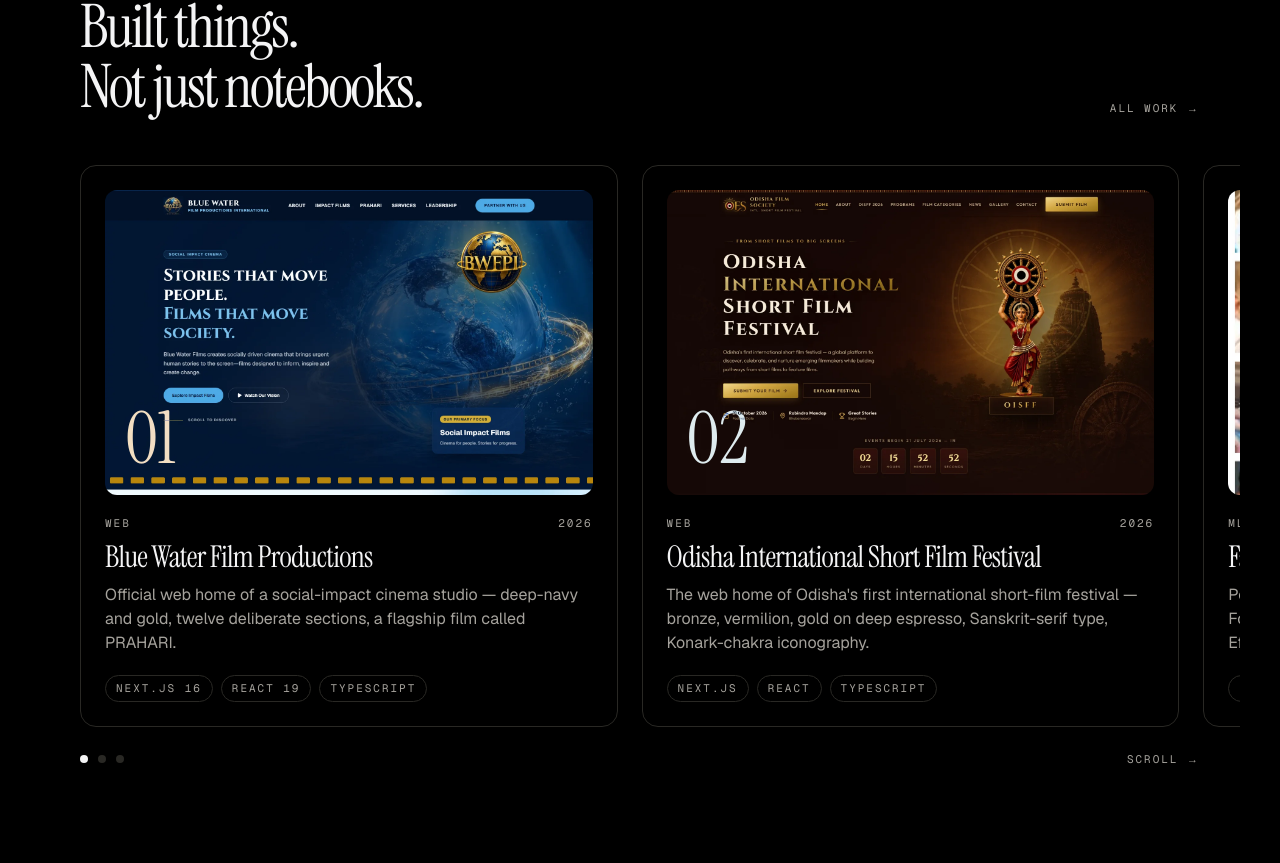
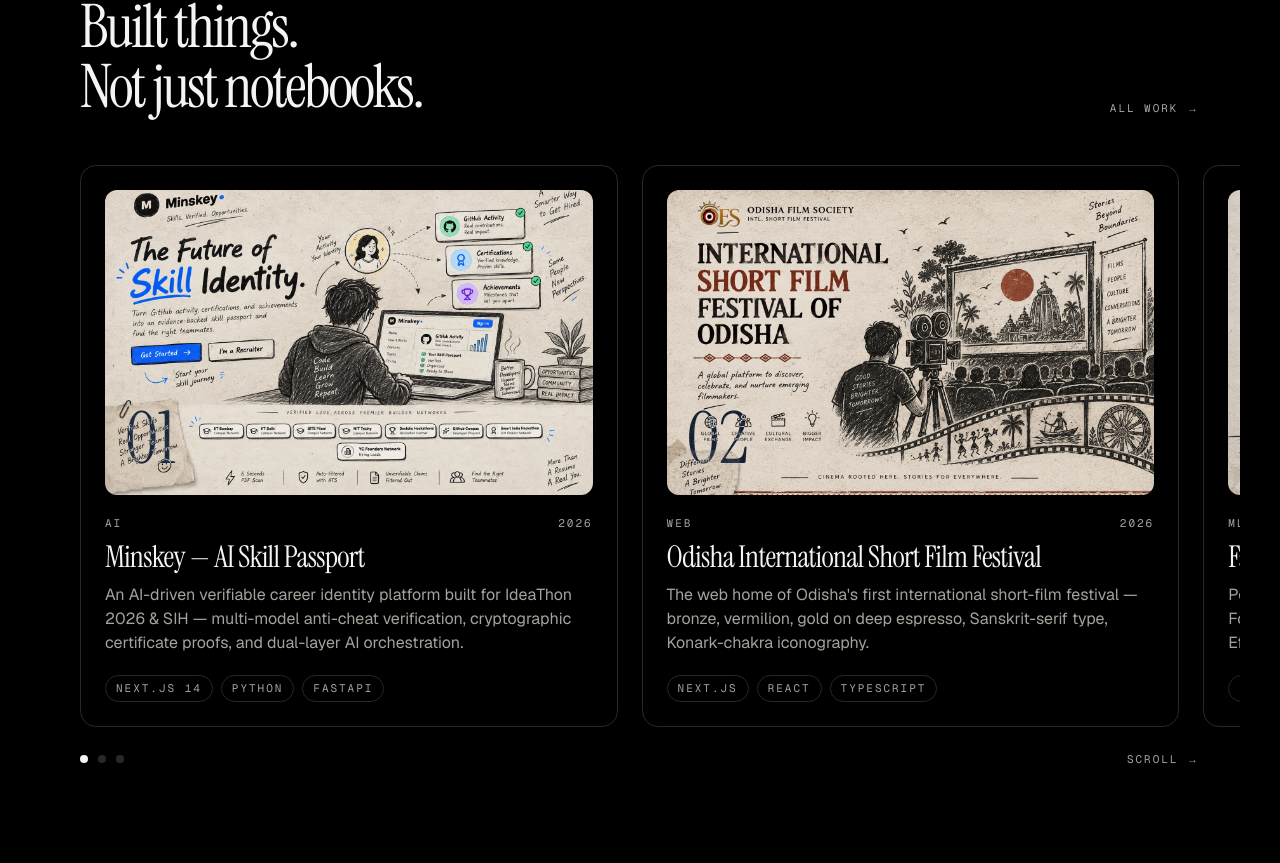
Before and after one commit to subham007ai/SubhPortfollio, a Next.js app: page / in a window 1280 px wide. Shown: the part 717-1580 px from the top of the page. Built offline with nearby package versions, Linux system fonts and the light colour scheme; no server answers.

Commit message:
feat(content): update projects roster, skills overview, and contact profile

```diff
--- a/content/profile.ts
+++ b/content/profile.ts
@@ -5,7 +5,7 @@
   tagline: "Python · Machine Learning · Automation",
   location: "Odisha, India",
   availability: "Freelance & internships",
-  email: "subhamsadangi9@gmail.com",
+  email: "worksubhamsarangi@gmail.com",
   socials: {
     github: "https://github.com/subham007ai",
     linkedin: "https://www.linkedin.com/in/subham-sarangi007/",
--- a/content/projects.ts
+++ b/content/projects.ts
@@ -16,37 +16,31 @@
   role?: string;      // e.g. "Full stack — design + build"
   timeline?: string;  // e.g. "2026 · In progress"
   status?: "live" | "in-progress" | "shipped";
+  metrics?: { highlight: string; detail: string };
 };
 
 export const projects: Project[] = [
   {
-    id: "blue-water-films",
-    title: "Blue Water Film Productions",
-    kind: "Web",
+    id: "minskey",
+    title: "Minskey — AI Skill Passport",
+    kind: "AI",
     year: "2026",
-    one: "Official web home of a social-impact cinema studio — deep-navy and gold, twelve deliberate sections, a flagship film called PRAHARI.",
-    problem:
-      "BWFPI came to us with the kind of brief that's exciting and terrifying at the same time — build the official web home of a social-impact cinema studio whose slate reads like it belongs on a Cannes wall: a flagship OTT global action-thriller called PRAHARI, three upcoming productions (Market, Medical Secrets, Common Man), a chairman, a director, real ambition. The site had to sell an idea. Investors, festival partners and eventual audiences would meet the studio here first — and studios don't get a second chance to feel small.",
-    approach:
-      "Twelve deliberate sections in a single cinematic scroll — hero, studio philosophy, six thematic pillars of impact films, the PRAHARI feature block, three upcoming productions, global vision, services, a manifesto, leadership, contact. Next.js 16 App Router with Turbopack, React 19, Tailwind 4. Held the brand book strict — deep navy #021633 base, ocean blue #0A3D7A, sky blue #4DA9E6 for CTAs, metallic gold #D4AF37 for accents. Cinzel Bold for headlines and film titles so the type carries the weight of a poster; Montserrat everywhere else so paragraphs actually read. Built a custom Reveal scroll-in component, Ken-Burns hero animation, a live scroll-progress indicator in the header, pulse-ring and shimmer accents on the gold. The PRAHARI section shows real numbers because the ambition is real — ₹110 Cr production, ₹60 Cr VFX, 2h 40m runtime — and hiding that behind vague copy would have undersold the film.",
-    outcome:
-      "A studio site that reads like it was made by the studio, not for it. Chairman's enquiry form is wired end-to-end, live at blue-water-films.vercel.app. Second real client build I've shipped in 2026 — and the one where I stopped thinking of myself as someone practicing web design and started thinking of myself as someone who ships it.",
-    stack: ["Next.js 16", "React 19", "TypeScript", "Tailwind CSS 4", "Lucide", "Custom scroll system"],
+    one: "An AI-driven verifiable career identity platform built for IdeaThon 2026 & SIH — multi-model anti-cheat verification, cryptographic certificate proofs, and dual-layer AI orchestration.",
+    problem: "",
+    approach: "",
+    outcome: "",
+    stack: ["Next.js 14", "Python", "FastAPI", "TypeScript", "LangGraph", "Supabase", "Tailwind CSS", "Framer Motion"],
     links: [
-      { label: "Live", href: "https://blue-water-films.vercel.app/" },
-      { label: "GitHub", href: "https://github.com/sreyanw/blue-water-films" }
+      { label: "Live", href: "https://credo2-gamma.vercel.app/" },
+      { label: "GitHub", href: "https://github.com/Credo-Organization/credo2" }
     ],
     featured: true,
-    client: "Blue Water Film Productions Intl. (BWFPI)",
-    role: "Full stack — design + build",
-    timeline: "2026 · Shipped",
+    cover: "/projects/minskey/cover.webp",
+    client: "IdeaThon 2026 · Smart India Hackathon (SIH)",
+    role: "Full-Stack & AI Engineering (Team of 6)",
+    timeline: "2026 · Hackathon Project",
     status: "live",
-    cover: "/projects/blue-water-films/site-hero.webp",
-    screenshots: [
-      { src: "/projects/blue-water-films/site-mid.webp", caption: "PRAHARI — flagship OTT action-thriller feature section with budget + runtime stats" },
-      { src: "/projects/blue-water-films/site-lower.webp", caption: "Services — 'From first idea to final frame' production-capabilities grid" },
-      { src: "/projects/blue-water-films/site-contact.webp", caption: "Contact — 'Bring us the story. We'll build the world.' enquiry flow" }
-    ]
+    metrics: { highlight: "IdeaThon 2026", detail: "3-Model Anti-Cheat AI" }
   },
   {
     id: "oisff",
@@ -69,8 +63,9 @@
     role: "Full stack — design + build",
     timeline: "2026 · Shipped · 6-week sprint",
     status: "live",
-    cover: "/projects/oisff/site-hero.webp",
+    cover: "/projects/oisff/cover.webp",
     screenshots: [
+      { src: "/projects/oisff/site-hero.webp", caption: "Live site · Hero section with countdown and festival branding" },
       { src: "/projects/oisff/site-about.webp", caption: "About · 'Not just a festival. A movement.' — mission grid" },
       { src: "/projects/oisff/site-mid.webp", caption: "Programs · community cinema, workshops, feature-film incubator, cultural preservation" },
       { src: "/projects/oisff/site-categories.webp", caption: "Submissions · 'Nomination Forms Launching Soon' + festival footer" }
@@ -93,8 +88,10 @@
       { label: "GitHub", href: "https://github.com/subham007ai/Face-Mask-detection" }
     ],
     featured: true,
-    cover: "/projects/face-mask-detection/eda_sample_grid.webp",
+    cover: "/projects/face-mask-detection/cover.webp",
+    metrics: { highlight: "EfficientNetB0 · 100% AUC", detail: "30 FPS CPU Real-Time" },
     screenshots: [
+      { src: "/projects/face-mask-detection/eda_sample_grid.webp", caption: "Dataset distribution & EDA preprocessing grid" },
       { src: "/projects/face-mask-detection/radar_chart.webp", caption: "Model radar · three CNNs compared across five metrics" },
       { src: "/projects/face-mask-detection/roc_curve_comparison.webp", caption: "ROC curves · EfficientNetB0 sits at 1.000 AUC" },
       { src: "/projects/face-mask-detection/pr_curve_comparison.webp", caption: "Precision–Recall · all three models near-perfect" },
@@ -119,59 +116,11 @@
       { label: "GitHub", href: "https://github.com/subham007ai/websiteagencydesign" }
     ],
     featured: true,
-    cover: "/projects/sitora/site-hero.webp",
+    cover: "/projects/sitora/cover.webp",
     screenshots: [
+      { src: "/projects/sitora/site-hero.webp", caption: "Live site — Aurora hero with kinetic text reveals" },
       { src: "/projects/sitora/site-pricing.webp", caption: "Pricing — INR/USD toggle + slider-driven cost calculator" },
       { src: "/projects/sitora/site-mid.webp", caption: "Selected work — 'Proof, not promises' case grid" }
     ]
-  },
-  {
-    id: "kalinga-fitness",
-    title: "Kalinga Fitness Gym",
-    kind: "Web",
-    year: "2025",
-    one: "A neighbourhood gym near SUM Hospital — 100% static, zero backend, and every trial signup lands as a pre-filled WhatsApp message on the owner's phone.",
-    problem:
-      "A small neighbourhood gym near SUM Hospital in Bhubaneswar. The owner didn't want a monthly-hosting-fee CMS thing. He wanted a website that could get warm leads to his phone. That's the whole requirement — turn a stranger visiting the site into a WhatsApp conversation with him.",
-    approach:
-      "Next.js 16 with `output: \"export\"` — 100% static HTML, hosted for free. No backend, no database, no leads table to babysit. The trial signup form URL-encodes name + phone + fitness goal into a pre-filled WhatsApp message that opens the gym owner's chat directly on the tap. Warm lead in one click.\n\nBuilt a dedicated /visit page targeting local search — Google Maps embed, tap-to-call `tel:` link, email link, structured JSON-LD HealthClub schema, semantic HTML5 landmarks. Sitemap auto-generated via next-sitemap. Scroll animations use raw IntersectionObserver (zero React state, zero re-renders) and honour prefers-reduced-motion. Dark editorial theme — ink backgrounds (#0A0A0B, #101012, #17171A) with a single volt accent (#CCFF3E) reserved for CTAs and active UI. Anton for display type, Space Grotesk for headings, Inter for body — WCAG AA compliant contrast throughout. Interactive before/after transformation slider using a clip-path clip track driven by a range input. Google Reviews carousel with stateful React intervals, fade transitions, and manual dot navigation.",
-    outcome:
-      "Zero-cost hosting, real warm leads routing straight to the gym owner's phone. My first project where the business logic wasn't the code — it was the choice not to write code at all. Serverless in the truest sense.",
-    stack: ["Next.js 16", "Tailwind 4", "TypeScript", "next-sitemap", "IntersectionObserver"],
-    links: [
-      { label: "Live", href: "https://kalinga-fitness-gym-weld.vercel.app/" },
-      { label: "GitHub", href: "https://github.com/subham007ai/kalinga-fitness-gym" }
-    ],
-    cover: "/projects/kalinga-fitness/site-hero.webp",
-    screenshots: [
-      { src: "/projects/kalinga-fitness/site-mid.webp", caption: "Programs section — dark editorial layout, volt accent" },
-      { src: "/projects/kalinga-fitness/site-visit.webp", caption: "/visit — dedicated local-SEO page with map + tap-to-call" },
-      { src: "/projects/kalinga-fitness/member-before.webp", caption: "Before — one half of the drag-clip transformation slider" },
-      { src: "/projects/kalinga-fitness/member-after.webp", caption: "After — the slider's payoff" }
-    ]
-  },
-  {
-    id: "utkal-dental",
-    title: "Utkal Dental Care",
-    kind: "Web",
-    year: "2025",
-    one: "A concept redesign for a Bhubaneswar dental, skin, and hair clinic — warm cream, near-black ink, one vermilion accent, and a first-visit timeline that reads like a hand-hold.",
-    problem:
-      "Most dental clinic websites swing to one of two extremes — sterile and cold like a hospital, or oversold and cheerful like a spa. I wanted to try a concept redesign that could sit exactly in the middle. Warm, but clinical. Professional, but not intimidating. A patient facing the site should feel taken care of — not sold to.",
-    approach:
-      "Built the Atelier design system from scratch — cream backgrounds (#F3F0E9) with warm ink type (#15130F), soft paper surfaces (#FBF9F3) for cards, and a single vibrant vermilion accent (#E4572E) reserved for CTAs and step badges. Soft-shadow component widgets for treatment cards. Next.js 14 App Router with Tailwind and Tabler Icons.\n\nStats dashboard widgets with hover translations. A visit timeline that goes vertical on mobile and horizontal on desktop, walking a patient through what a first appointment actually feels like — check-in, consultation, diagnosis, treatment plan. Drag-enabled before/after slider for showcasing dental, skin, and hair treatment transformations. Scroll-reveal micro-interactions on every section. A unified sticky header and structured footer with contact details, business hours, and every internal route. Pixel-perfect across 375, 768, and 1240+.",
-    outcome:
-      "A calm, professional clinic site that still has visual personality. This one taught me that restraint is a design decision — every time I wanted to add another accent color or another shadow, cutting it made the page better.",
-    stack: ["Next.js 14", "Tailwind", "Tabler Icons", "TypeScript"],
-    links: [
-      { label: "Live", href: "https://dental-website-design-2.vercel.app/" },
-      { label: "GitHub", href: "https://github.com/subham007ai/dental-website-design-2" }
-    ],
-    cover: "/projects/utkal-dental/site-hero.webp",
-    screenshots: [
-      { src: "/projects/utkal-dental/site-mid.webp", caption: "Services — editorial grid over the Atelier cream system" },
-      { src: "/projects/utkal-dental/hero_family.webp", caption: "Patient-first imagery used across the site" },
-      { src: "/projects/utkal-dental/dr_sahu.webp", caption: "Founder portrait — Dr. Sahu" }
-    ]
   }
 ];
--- a/content/skills.ts
+++ b/content/skills.ts
@@ -3,7 +3,7 @@
 export const topSkills = [
   { name: "Web Engineering", meaning: "Next.js, React, TypeScript, Tailwind. Client sites that ship on time and load fast." },
   { name: "Computer Vision", meaning: "Transfer learning · model comparison · honest evaluation. Where 100% accuracy is a warning, not a win." },
-  { name: "Design Systems", meaning: "A bespoke palette, type stack and motion language per client — Konark chakra for OISFF, Cinzel gold for BWFPI." }
+  { name: "Design Systems", meaning: "A bespoke palette, type stack and motion language per project — Konark chakra for OISFF, tailored typography and aesthetic palettes." }
 ];
 
 export const fullStack: SkillGroup[] = [
```
